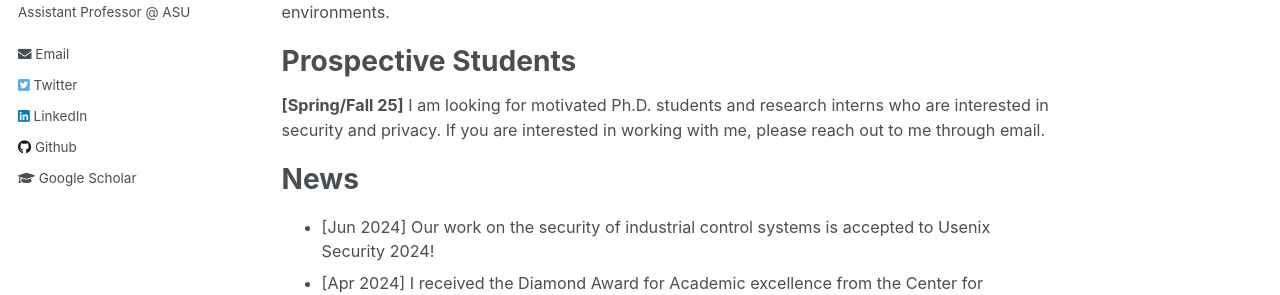
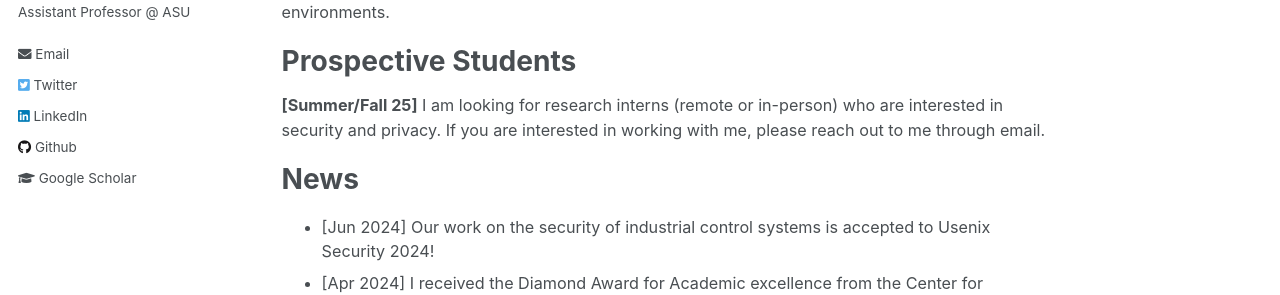
Before and after one commit to ozgurozmen/ozgurozmen.github.io, a Jekyll site: the page built from _pages/about.md, in a window 1280 px wide and 900 px high. Shown: the part 327-622 px from the top of the window. Built offline with Jekyll 4.4.1, drawn with Linux system fonts in a browser that asks for light colours.

Commit message:
Update about.md

```diff
--- a/_pages/about.md
+++ b/_pages/about.md
@@ -25,7 +25,7 @@
 
 Prospective Students
 ============
-<b>[Spring/Fall 25]</b> I am looking for motivated Ph.D. students and research interns who are interested in security and privacy. If you are interested in working with me, please reach out to me through email.
+<b>[Summer/Fall 25]</b> I am looking for research interns (remote or in-person) who are interested in security and privacy. If you are interested in working with me, please reach out to me through email.
 
 
 News
```
